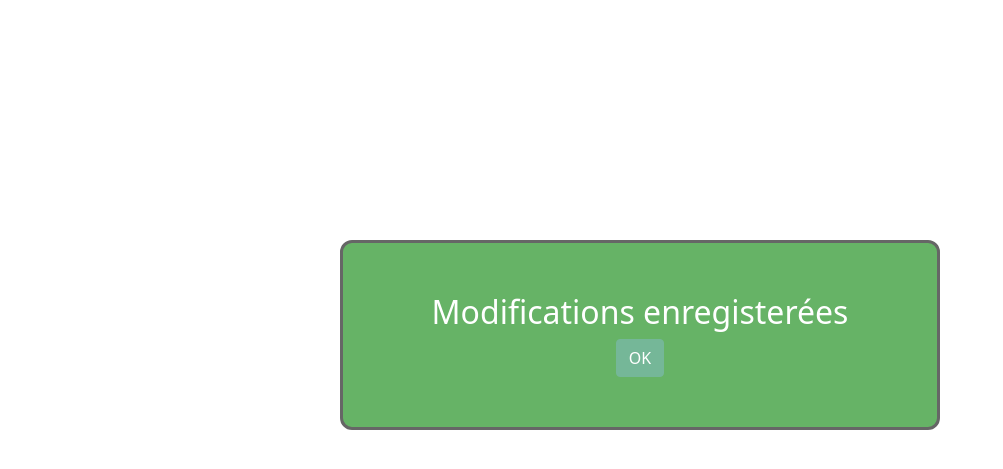
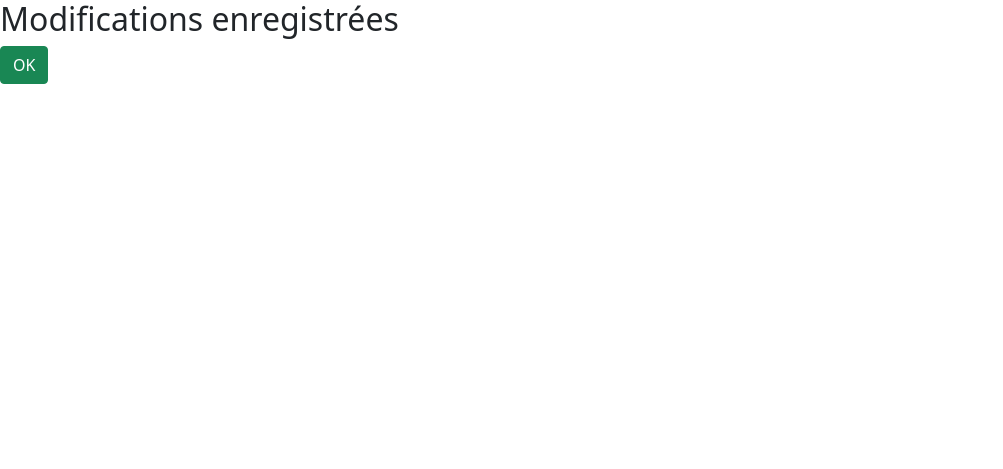
Before and after one commit to salima-2000/Site-e-commerce, a PHP site: page /shope_5/modifenregistree.php in a window 1280 px wide. Shown: the top 469 px of the page, without its empty margins (0-1003 px from the left). Run offline with PHP 8.4, Linux system fonts and the light colour scheme.

Commit message:
Update modifenregistree.php

```diff
--- a/shope_5/modifenregistree.php
+++ b/shope_5/modifenregistree.php
@@ -5,12 +5,12 @@
 
     <link href="https://cdn.jsdelivr.net/npm/bootstrap@5.0.0-beta1/dist/css/bootstrap.min.css" rel="stylesheet" integrity="sha384-giJF6kkoqNQ00vy+HMDP7azOuL0xtbfIcaT9wjKHr8RbDVddVHyTfAAsrekwKmP1" crossorigin="anonymous">
     <link rel='stylesheet' href='profil.css'>
-    <title>Modifications enregisterées</title>
+    <title>Modifications enregistrées</title>
   </head>
 
   <body >
-  <div class="modification_enregistrée">
-      <h2>Modifications enregisterées</h2>
+  <div class="modification_enrgistrée">
+      <h2>Modifications enregistrées</h2>
       <a type="button" class="btn btn-success" href="profil.php">OK</a>
   </div>
 
```
